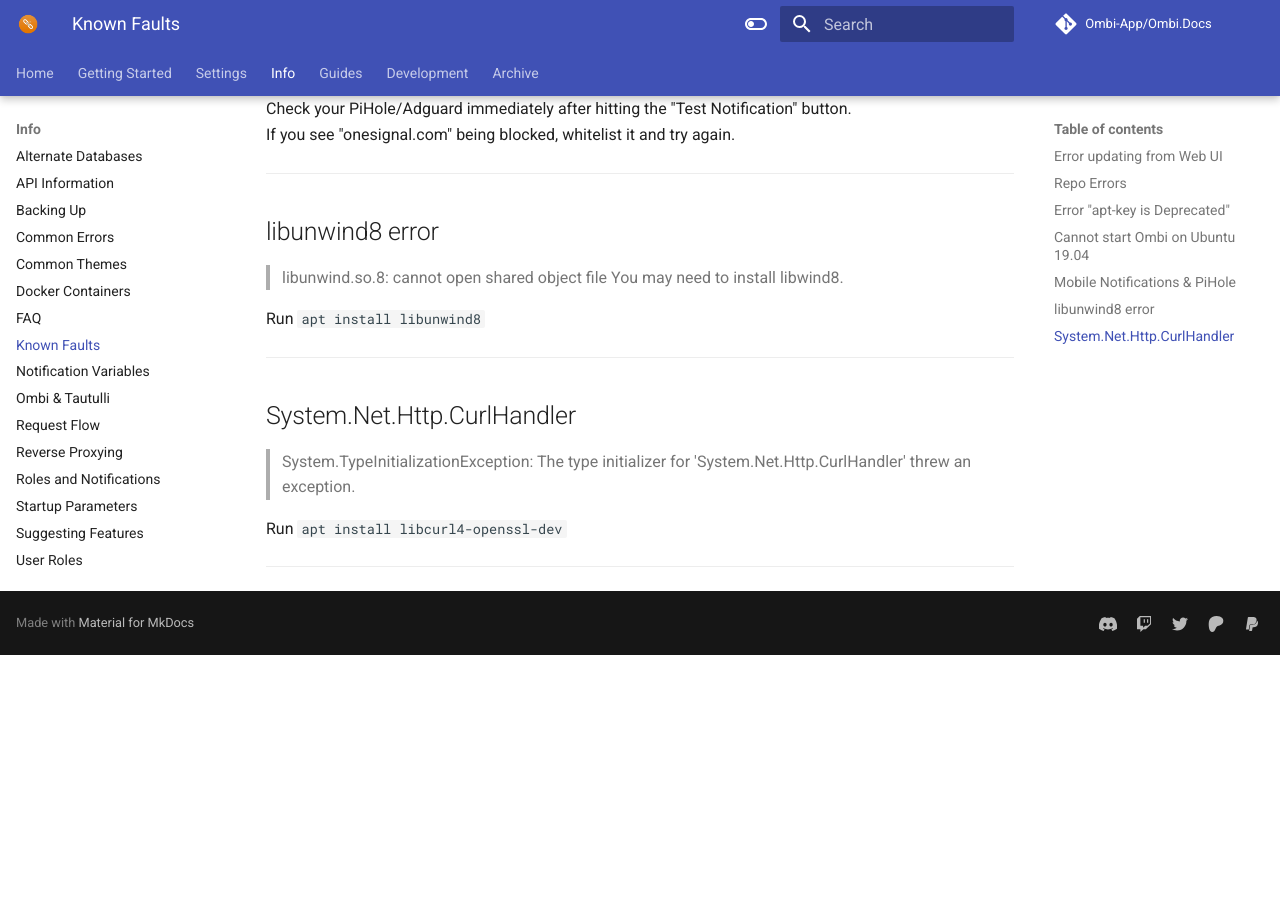
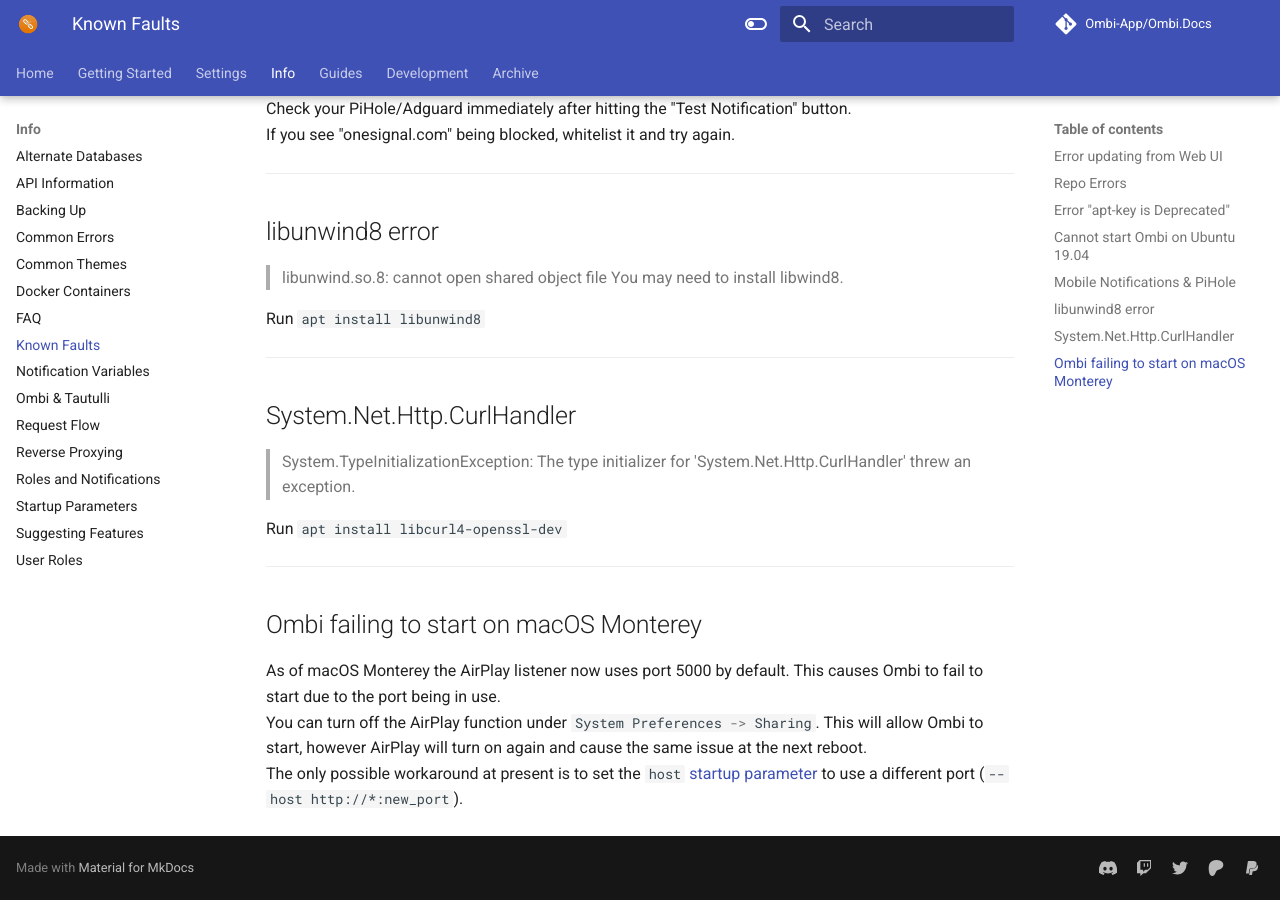
Before and after one commit to Ombi-app/Ombi.Docs, an MkDocs documentation site: the page built from docs/info/known-faults.md, in a window 1280 px wide and 900 px high, scrolled down 1428 px. Built offline with MkDocs 1.6.1 and Material for MkDocs 9.7.7, drawn with Linux system fonts in a browser that asks for light colours; comment, search, counter and statistics services are not loaded; before the commit the page ends 2083 px from its top, so only the background shows below that; some of the changed text lies outside the part shown.

Commit message:
Add note on macOS monterey

```diff
--- a/docs/info/known-faults.md
+++ b/docs/info/known-faults.md
@@ -14,7 +14,7 @@
 
 Using the v4 repo, I get "missing release file".
 
-We are currently migrating the repositories. Bear with us, it will be resolved soon.
+We are currently migrating the repositories. Bear with us, it will be resolved soon™.
 ***
 
 ## Error "apt-key is Deprecated"
@@ -63,3 +63,9 @@
 Run `apt install libcurl4-openssl-dev`
 
 ***
+
+## Ombi failing to start on macOS Monterey
+
+As of macOS Monterey the AirPlay listener now uses port 5000 by default. This causes Ombi to fail to start due to the port being in use.
+You can turn off the AirPlay function under `System Preferences -> Sharing`. This will allow Ombi to start, however AirPlay will turn on again and cause the same issue at the next reboot.
+The only possible workaround at present is to set the `host` [startup parameter](../startup-parameters) to use a different port (`--host http://*:new_port`).
```
